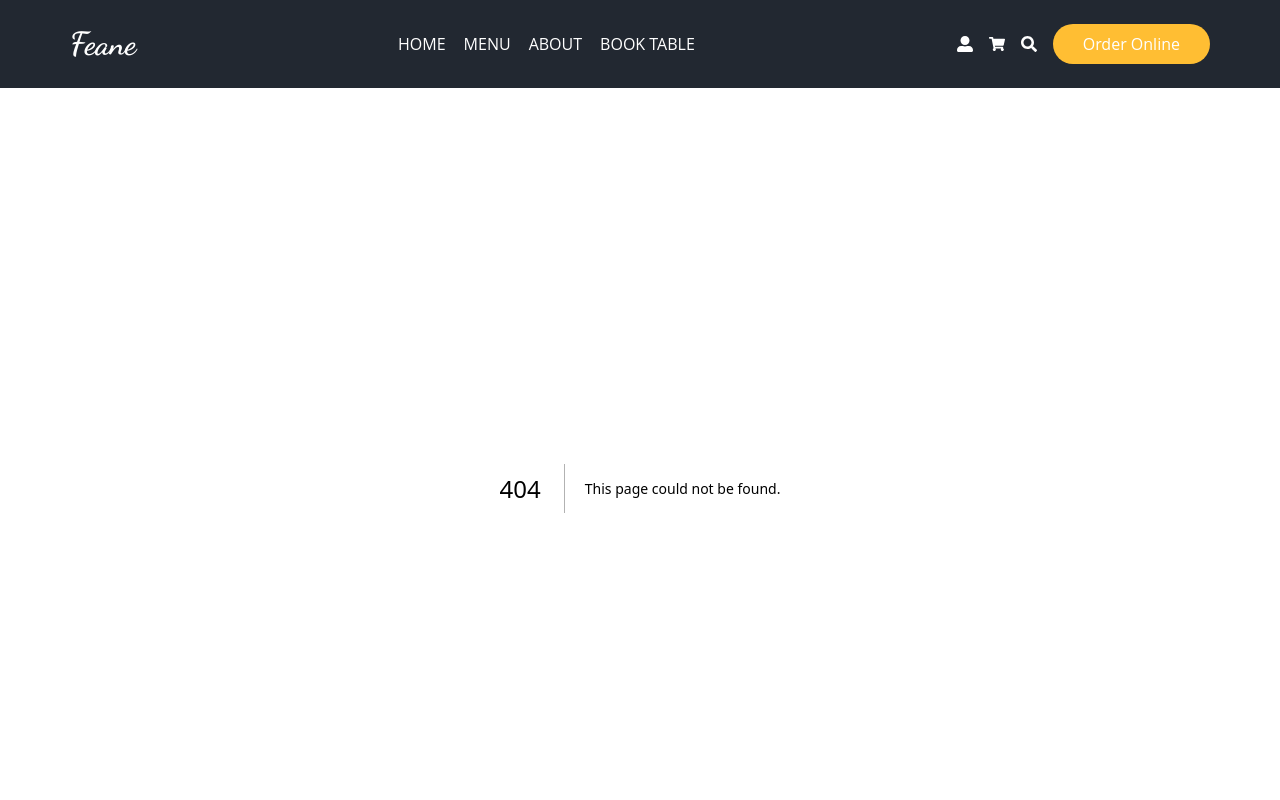
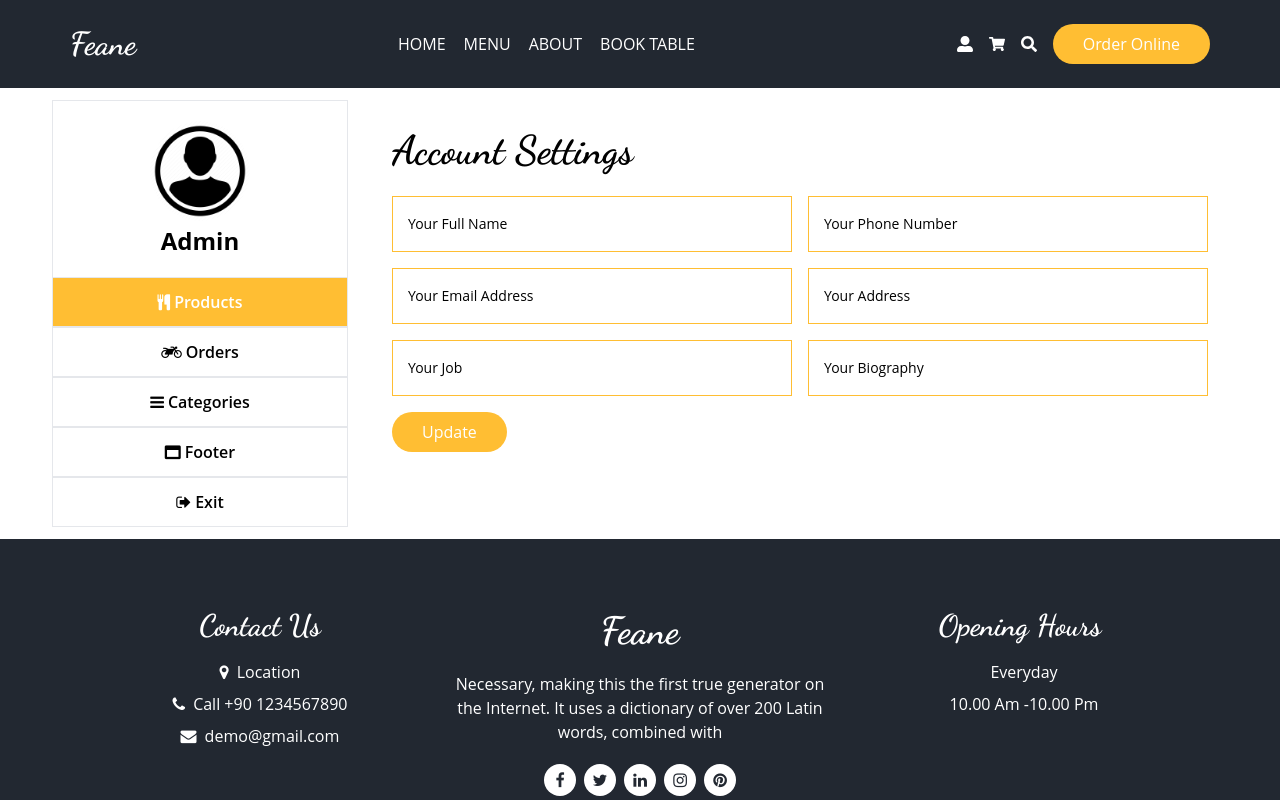
Before and after one commit to ilkeasagicayir/food-ordering, a Next.js app: page /admin/profile in a window 1280 px wide. Before the commit this address had no page. Shown: the top 800 px of the page. Built offline with nearby package versions, Linux system fonts and the light colour scheme.

Commit message:
Admin Page Component

```diff
--- /dev/null
+++ b/pages/admin/profile.jsx
@@ -0,0 +1,77 @@
+import Image from "next/image";
+import { useState } from "react";
+import Account from "../../components/profile/Account";
+import Password from "../../components/profile/Password";
+import { Order } from "../../components/profile/Order";
+
+const Profile = () => {
+  const [tabs, setTabs] = useState(0);
+
+  return (
+    <div className="flex px-10 min-h-[calc(100vh_-_433px)] lg:flex-row flex-col lg:mb-0 mb-10">
+      <div className="lg:w-80 w-100 p-3 flex-shrink-0">
+        <div className="relative flex flex-col items-center px-10 py-5 border border-b-0">
+          <Image
+            src="/images/admin.png"
+            alt=""
+            width={100}
+            height={100}
+            className="rounded-full"
+          />
+          <b className="text-2xl mt-1">Admin</b>
+        </div>
+        <ul className="text-center font-semibold">
+          <li
+            className={`border w-full p-3 cursor-pointer hover:bg-primary hover:text-white transition-all ${
+              tabs === 0 && "bg-primary text-white"
+            }`}
+            onClick={() => setTabs(0)}
+          >
+            <i className="fa fa-cutlery"></i>
+            <button className="ml-1 ">Products</button>
+          </li>
+          <li
+            className={`border w-full p-3 cursor-pointer hover:bg-primary hover:text-white transition-all ${
+              tabs === 1 && "bg-primary text-white"
+            }`}
+            onClick={() => setTabs(1)}
+          >
+            <i className="fa fa-motorcycle"></i>
+            <button className="ml-1">Orders</button>
+          </li>
+          <li
+            className={`border w-full p-3 cursor-pointer hover:bg-primary hover:text-white transition-all ${
+              tabs === 2 && "bg-primary text-white"
+            }`}
+            onClick={() => setTabs(2)}
+          >
+            <i className="fa fa-bars"></i>
+            <button className="ml-1">Categories</button>
+          </li>
+          <li
+            className={`border w-full p-3 cursor-pointer hover:bg-primary hover:text-white transition-all ${
+              tabs === 3 && "bg-primary text-white"
+            }`}
+            onClick={() => setTabs(3)}
+          >
+            <i className="fa fa-window-maximize"></i>
+            <button className="ml-1">Footer</button>
+          </li>
+          <li
+            className={`border w-full p-3 cursor-pointer hover:bg-primary hover:text-white transition-all ${
+              tabs === 4 && "bg-primary text-white"
+            }`}
+            onClick={() => setTabs(4)}
+          >
+            <i className="fa fa-sign-out"></i>
+            <button className="ml-1">Exit</button>
+          </li>
+        </ul>
+      </div>
+      {tabs === 0 && <Account />}
+      {tabs === 1 && <Order />}
+    </div>
+  );
+};
+
+export default Profile;
```
Also changed, not shown: components/admin/Products.jsx (added), public/images/admin.png (added).
